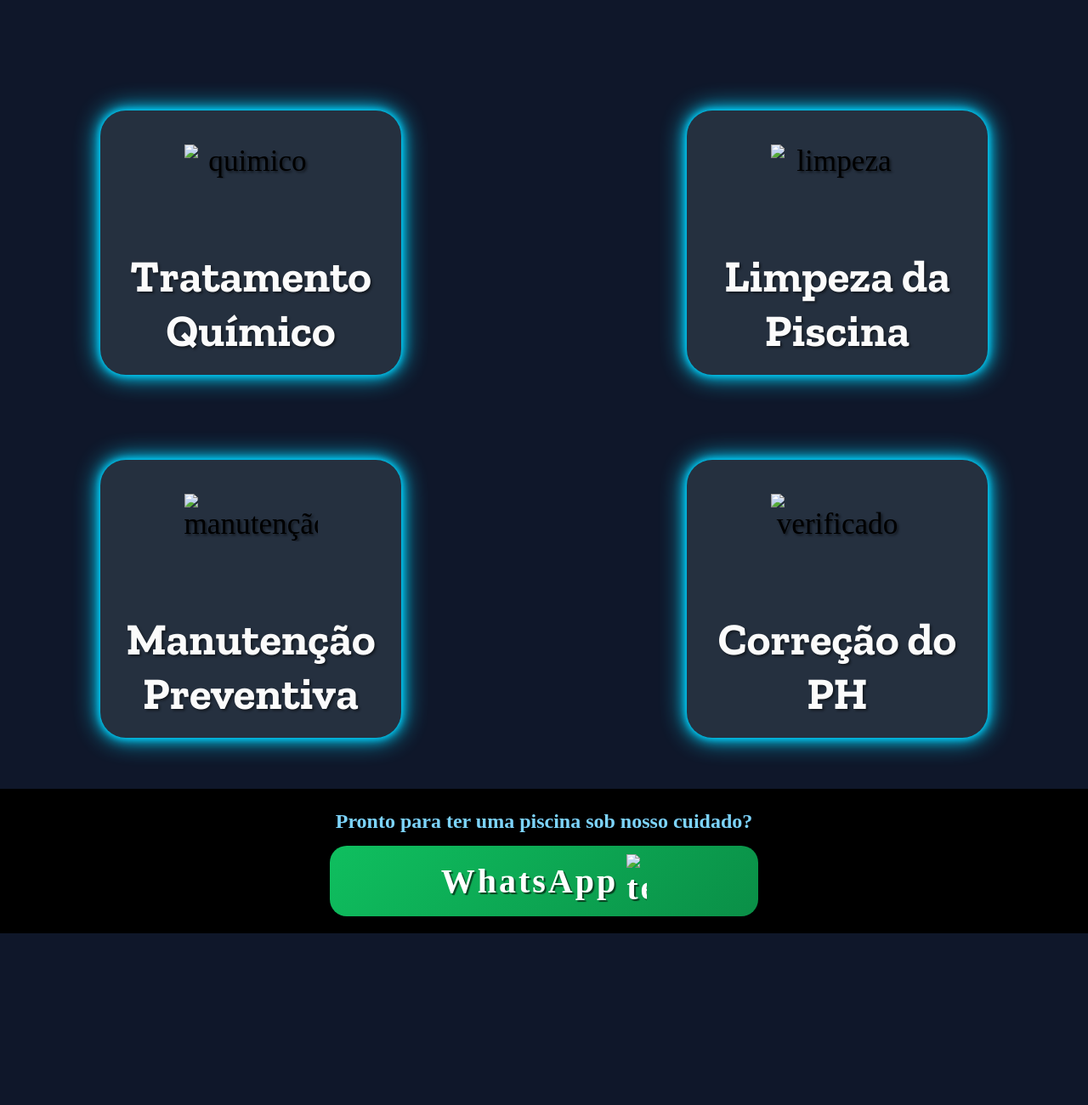
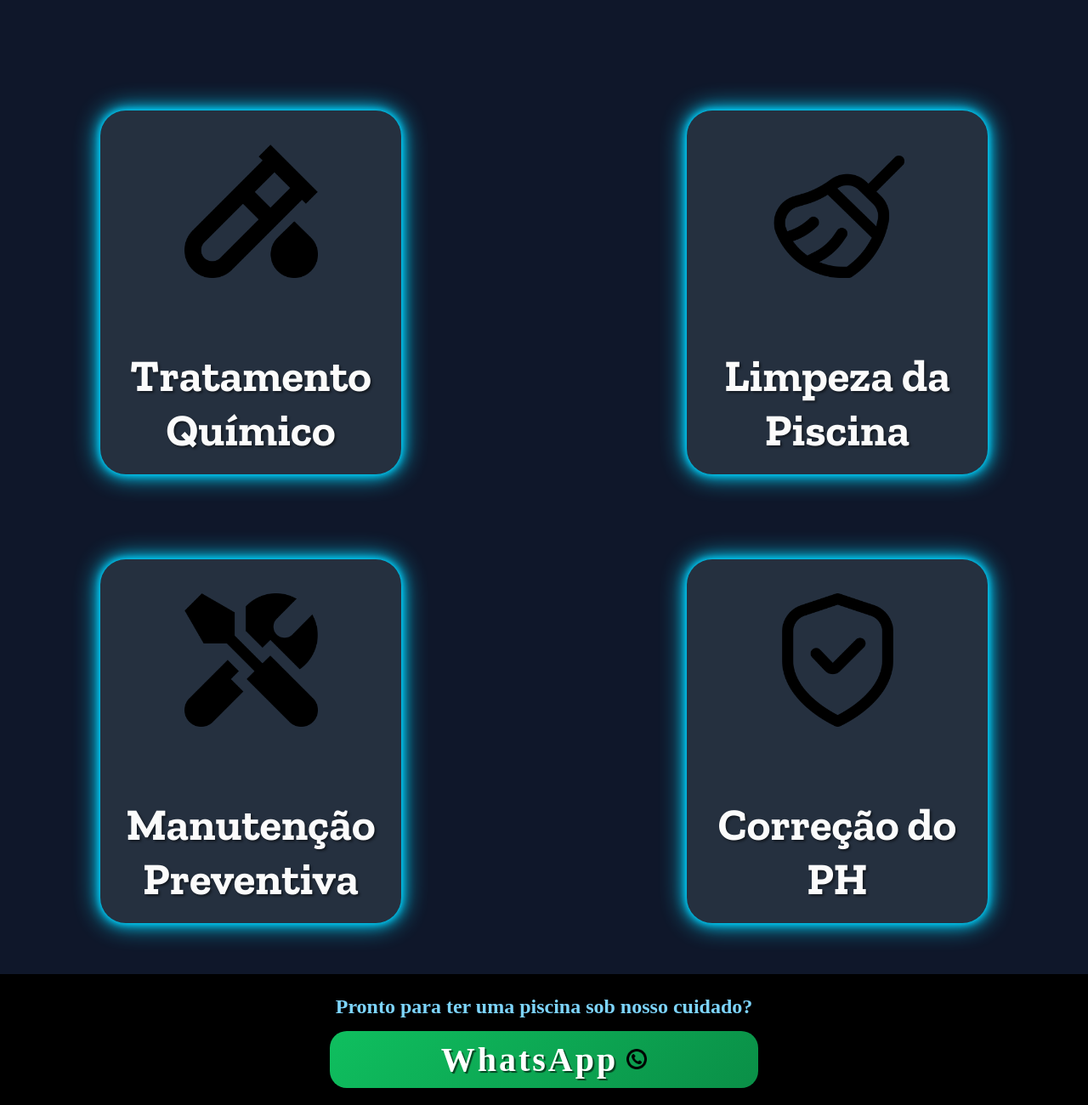
Before and after one commit to Ghost0792/Marcus-Piscinas, a plain HTML site: page index.html in a window 1280 px wide. Shown: the part 820-2120 px from the top of the page at 85% size. Before the commit the page ends 1918 px from the top, so only its background shows below. Drawn offline with nearby package versions, Linux system fonts and the light colour scheme; files whose address does not match are found by name.

Commit message:
Remove 'img/' prefix from image sources

```diff
--- a/index.html
+++ b/index.html
@@ -34,19 +34,19 @@
    <section id="sectionServicos">
 
      <div class="servicos">
-       <img src="img/tubo-de-exame-de-sangue-alt.png" alt="quimico">
+       <img src="tubo-de-exame-de-sangue-alt.png" alt="quimico">
        <p>Tratamento Químico</p>
      </div>
      <div class="servicos">
-       <img src="img/vassoura.png" alt="limpeza">
+       <img src="vassoura.png" alt="limpeza">
        <p>Limpeza da Piscina</p>
      </div>
      <div class="servicos">
-       <img src="img/ferramentas.png" alt="manutenção">
+       <img src="ferramentas.png" alt="manutenção">
        <p>Manutenção Preventiva</p>
      </div>
      <div class="servicos">
-       <img src="img/verificacao-de-escudo.png" alt="verificado">
+       <img src="verificacao-de-escudo.png" alt="verificado">
        <p>Correção do PH</p>
      </div>
 
@@ -57,7 +57,7 @@
       <h3>Pronto para ter uma piscina sob nosso cuidado?</h3>
       <a href="http://wa.me/5513974166313" id="zap">
         <span>WhatsApp</span>
-      <img src="img/telefone-circular.png" alt="telefone">
+      <img src="telefone-circular.png" alt="telefone">
       </a>
     </section>
 
```
